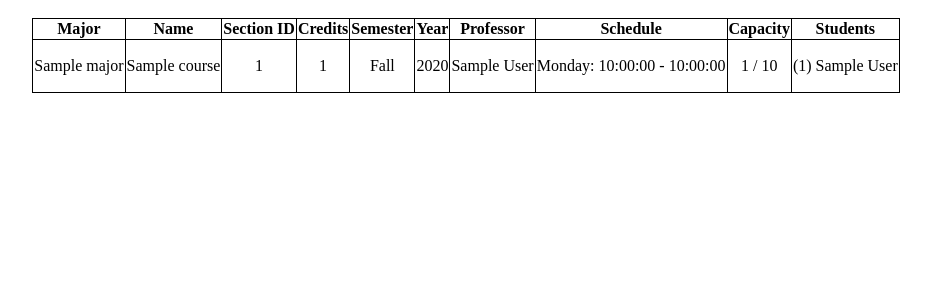
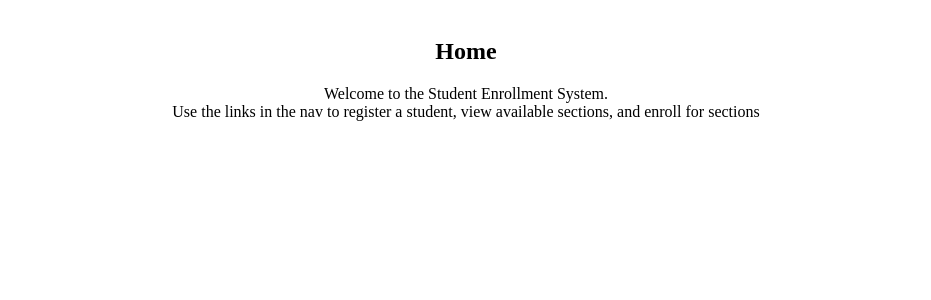
Before and after one commit to gerald-guerrero/student_enrollment, a Django app: page / in a window 1280 px wide. Shown: the part 98-398 px from the top of the page, without its empty margins (174-1105 px from the left). Run offline with Django 5.2, Linux system fonts and the light colour scheme; tables that the repository leaves empty hold one stand-in row (values such as "Sample post").

Commit message:
Update content on homepage

```diff
--- a/myproject/myapp/views.py
+++ b/myproject/myapp/views.py
@@ -2,29 +2,10 @@ from django.shortcuts import render
 from .models import Section
 
 # Create your views here.
-def course_data(request):
+def homepage(request):
     """
-    Obtains every section (class) available and joins it with the relevant course, professor, and
-    students tables, then sorts the sections by their course major.
-    The loop iterates through every section and compiles the relevant data into a list of dicts.
-    Renders index.html template with the compiled section information as context
+    Basic homepage FBV. Renders index.html template with all features
+    accessible from base.html nav bar
     """
-    sections = (Section.objects.select_related('course', 'professor')
-                     .prefetch_related('students').all().order_by('course__major__title'))
-    sections_info = []
-    for section in sections:
-        details = {
-            "major": section.course.major,
-            "name": section.course.name,
-            "section_id": section.id,
-            "credits": section.course.credits,
-            "semester": section.semester,
-            "year": section.year,
-            "professor": section.professor,
-            "schedule": "\n".join([schedule.__str__() for schedule in section.schedules.all()]),
-            "capacity": f"{section.students.all().count()} / {section.size}",
-            "students": "\n".join([student.__str__() for student in section.students.all()])
-        }
-        sections_info.append(details)
 
-    return render(request, "myapp/index.html", {"sections_info": sections_info})
+    return render(request, "myapp/index.html")
--- a/myproject/myproject/urls.py
+++ b/myproject/myproject/urls.py
@@ -20,7 +20,7 @@ from myapp import views
 
 urlpatterns = [
     path('admin/', admin.site.urls),
-    path('', views.course_data, name='homepage'),
+    path('', views.homepage, name='homepage'),
     path('students/', include('student_records.urls')),
     path('sections/', include('section_records.urls')),
 ]
--- a/myproject/templates/myapp/index.html
+++ b/myproject/templates/myapp/index.html
@@ -1,31 +1,11 @@
 {% extends "base.html" %}
 {% block content %}
-    <table>
-        <tr>
-            <th>Major</th>
-            <th>Name</th>
-            <th>Section ID</th>
-            <th>Credits</th>
-            <th>Semester</th>
-            <th>Year</th>
-            <th>Professor</th>
-            <th>Schedule</th>
-            <th>Capacity</th>
-            <th>Students</th>
-        </tr>
-        {% for section in sections_info %}
-        <tr>
-            <td>{{ section.major }}</td>
-            <td>{{ section.name }}</td>
-            <td>{{ section.section_id }}</td>
-            <td>{{ section.credits }}</td>
-            <td>{{ section.semester }}</td>
-            <td>{{ section.year }}</td>
-            <td>{{ section.professor }}</td>
-            <td>{{ section.schedule|linebreaks }}</td>
-            <td>{{ section.capacity }}</td>
-            <td>{{ section.students|linebreaks }}</td>
-        </tr>
-        {% endfor %}
-    </table>
+    <h2>Home</h2>
+    <div class="centeredText">
+        <p>
+            Welcome to the Student Enrollment System.
+            <br>
+            Use the links in the nav to register a student, view available sections, and enroll for sections
+        </p>
+    </div>
 {% endblock %}
```
